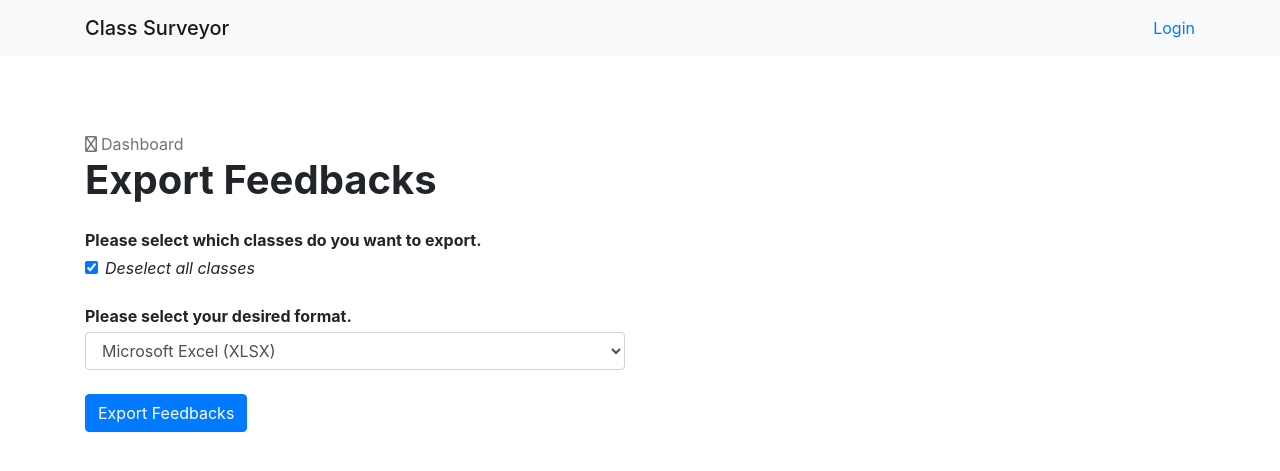
After one commit to georgeyjm/class-surveyor, a Flask app: template surveyor/templates/export-feedback.html in a window 1280 px wide. The commit adds this page. Shown: the top 471 px of the page. Run offline with Flask 2, Linux system fonts and the light colour scheme; the template is opened without the code that fills it, so the values that code supplies are empty; some libraries are stand-ins or nearby versions.

Commit message:
Write front-end files for feedback export page

```diff
--- /dev/null
+++ b/surveyor/static/scripts/export-feedback.js
@@ -0,0 +1,12 @@
+$('#check-all').click(function() {
+    $('.class-checkbox').not(this).prop('checked', this.checked);
+    if (this.checked) {
+        $(this).next().children().html('Deselect all classes');
+    } else {
+        $(this).next().children().html('Select all classes');
+    }
+});
+
+$('#export-form').submit(() => {
+    $('#download-msg').show();
+});
--- a/surveyor/templates/edit-feedback.html
+++ b/surveyor/templates/edit-feedback.html
@@ -1,5 +1,5 @@
 {% extends 'base.html' %}
-{% block title %}New Feedback{% endblock %}
+{% block title %}Edit Feedback{% endblock %}
 
 {% block styles %}
   {{ super() }}
--- /dev/null
+++ b/surveyor/templates/export-feedback.html
@@ -0,0 +1,49 @@
+{% extends 'base.html' %}
+{% block title %}Export Feedback{% endblock %}
+
+{% block styles %}
+  {{ super() }}
+{% endblock %}
+{% block scripts %}
+  {{ super() }}
+  <script src='{{ url_for("static", filename="scripts/export-feedback.js") }}'></script>
+{% endblock %}
+
+{% block body %}
+  <div class='main-content-container'>
+    <div>
+      <a href='/dashboard' class='head-back-button position-absolute text-secondary'><i class='far fa-angle-left mr-1' aria-hidden='true'></i>Dashboard</a>
+      <h1 class='mb-3'>Export Feedbacks</h1>
+    </div>
+
+    <form action='' method='POST' id='export-form' class='row mt-4'>
+      <div class='col-12 col-md-10 col-lg-8 col-xl-6'>
+        <p class='mb-1'><strong>Please select which classes do you want to export.</strong></p>
+        <div class='form-group'>
+          <div class='form-check'>
+            <input id='check-all' class='form-check-input' type='checkbox' checked>
+            <label class='form-check-label'><em>Deselect all classes</em></label>
+          </div>
+          {% for class in classes %}
+            <div class='form-check'>
+              <input class='form-check-input class-checkbox' type='checkbox' name='classes' value='{{ class.id }}' checked>
+              <label class='form-check-label'>{{ class.name }}</label>
+            </div>
+          {% endfor %}
+        </div>
+        <p class='mt-4 mb-1'><strong>Please select your desired format.</strong></p>
+        <div class='form-group'>
+          <select class='form-control' name='export-format'>
+            <option value='excel'>Microsoft Excel (XLSX)</option>
+            <option value='csv'>CSV</option>
+          </select>
+        </div>
+        <div class='mt-4'>
+          <button type='submit' class='btn btn-primary'>Export Feedbacks</button>
+        </div>
+        <p id='download-msg' class='text-secondary mt-2' style='display: none'>Your download will begin shortly&hellip;</p>
+      </div>
+    </form>
+
+  </div>
+{% endblock %}
--- a/surveyor/templates/teacher-dashboard.html
+++ b/surveyor/templates/teacher-dashboard.html
@@ -13,7 +13,7 @@
 {% block body %}
   <div class='main-content-container'>
     <h1 class='mb-3'>Dashboard</h1>
-    <!-- <a href='/class/manage' class='btn btn-outline-primary' role='button'><i class='far fa-edit mr-2' aria-hidden='true'></i>Manage My Classes</a> -->
+    <a href='/feedback/export' class='btn btn-outline-primary' role='button'><i class='far fa-file-export mr-2' aria-hidden='true'></i>Export Feedbacks</a>
     <div class='mt-5'>
       {% for class in classes %}
         <h3 class='mt-4'>{{ class.name }}</h3>
```
